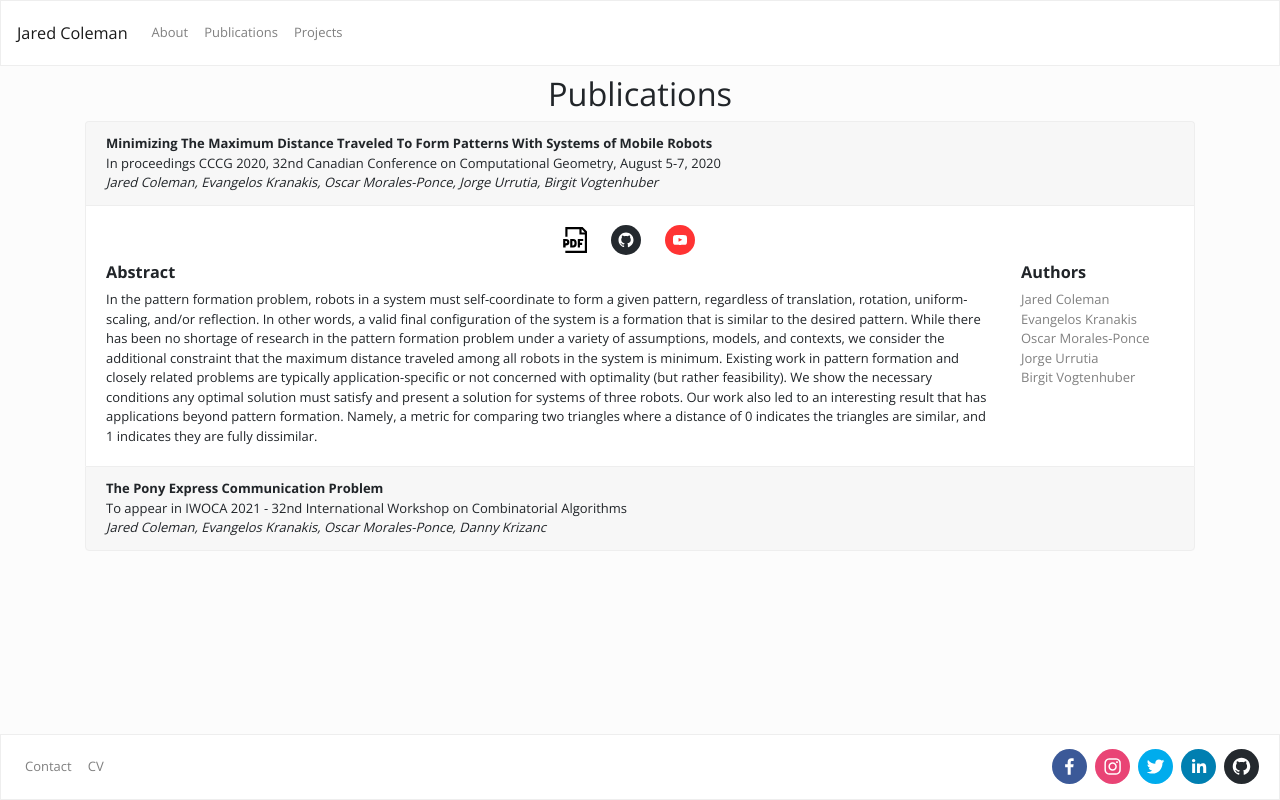
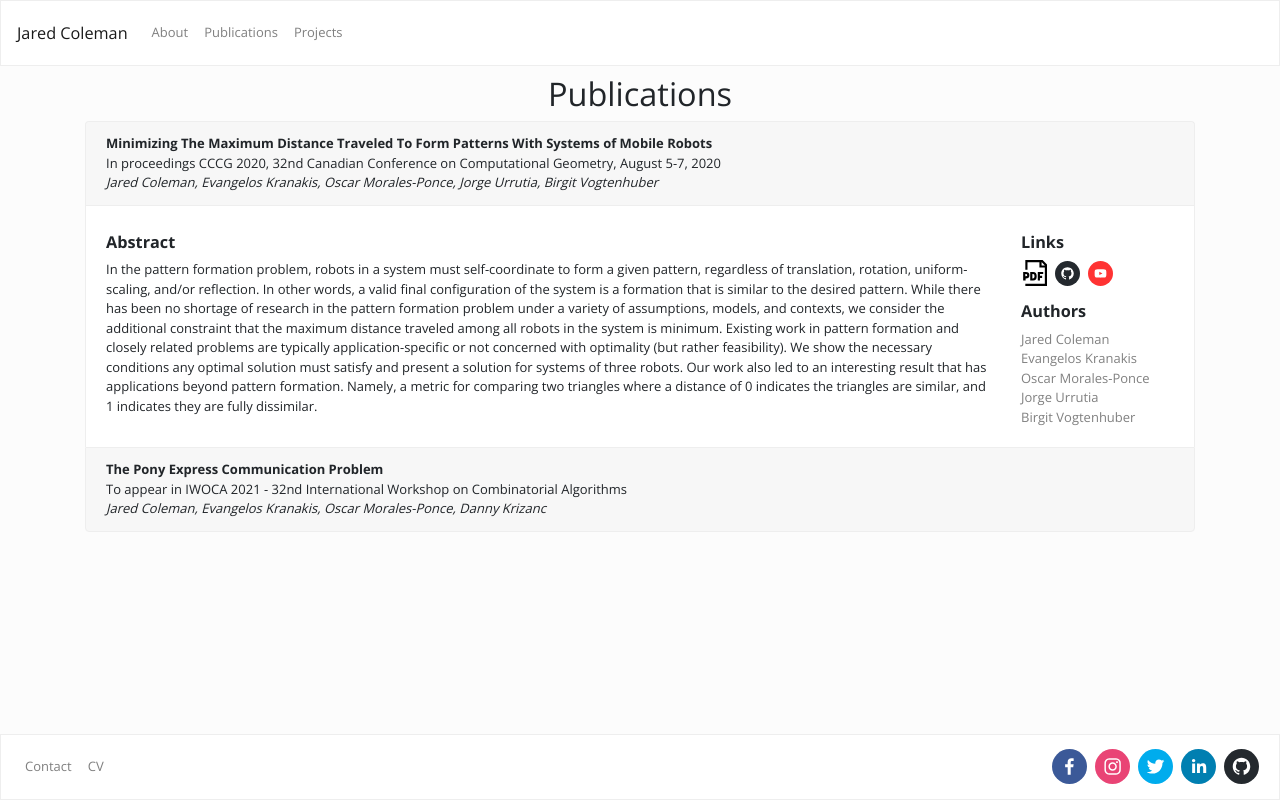
Before and after one commit to earri003/homepage, a React (Create React App) app: page /publications in a window 1280 px wide. Both pictures are taken after a click on the element 640 px from the left and 164 px from the top of the page. Built offline with nearby package versions, Linux system fonts and the light colour scheme.

Commit message:
Updates publication links format

```diff
--- a/src/Publications.js
+++ b/src/Publications.js
@@ -37,8 +37,8 @@ const pubs = [
     }
 ]
 
-const SOCIAL_STYLE = {height: 30, width: 30};
-const SOCIAL_CLASS_NAME = "mr-4";
+const SOCIAL_STYLE = {height: 25, width: 25};
+const SOCIAL_CLASS_NAME = "mr-2";
 function getSocial(social, url) {
     if (social == "pdf") {
         return (
@@ -68,6 +68,14 @@ function Publications () {
         const social = Object.entries(pub.social || {}).map(([social, url]) => {
             return getSocial(social, url);
         });
+        const linksRow = (pub.social || []).length <= 0 ? null : (
+            <Row>
+                <Col>
+                    <h5><b>Links</b></h5>
+                    {social}
+                </Col>
+            </Row>
+        );
         return (
             <Card>
                 <Accordion.Toggle as={Card.Header} eventKey={`acc-${i}`} style={{cursor: 'pointer'}}>
@@ -80,19 +88,24 @@ function Publications () {
                 </Accordion.Toggle>
                 <Accordion.Collapse eventKey={`acc-${i}`}>
                     <Card.Body>
-                        <Row className="justify-content-center">
+                        {/* <Row className="justify-content-center">
                             <Col className="text-center">
                                 {social}
                             </Col>
-                        </Row>
+                        </Row> */}
                         <Row className="mt-2">
                             <Col xs={12} sm={8} lg={10}>
                                 <h5><b>Abstract</b></h5>
                                 <span style={{ whiteSpace: 'pre-line' }}>{pub.abstract}</span>
                             </Col>
                             <Col>
-                                <h5><b>Authors</b></h5>
-                                {authors}
+                                {linksRow}
+                                <Row className="mt-3">
+                                    <Col>
+                                        <h5><b>Authors</b></h5>
+                                        {authors}
+                                    </Col>
+                                </Row>
                             </Col>
                         </Row>
                     </Card.Body>
```
